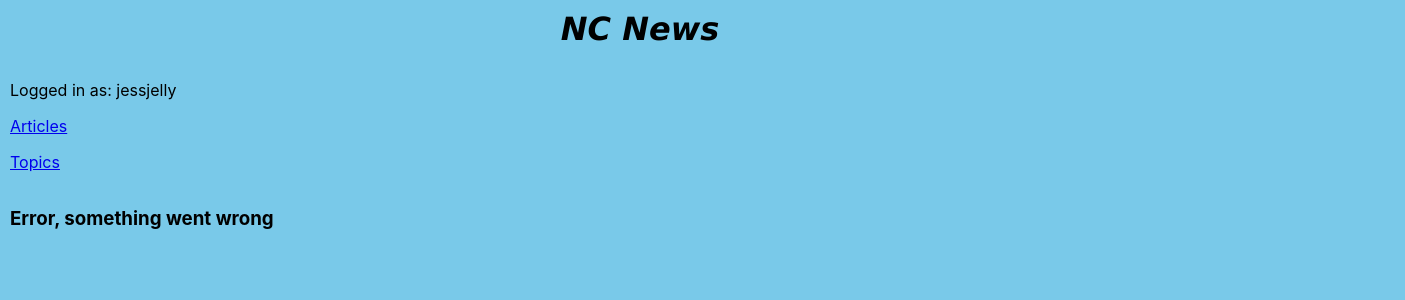
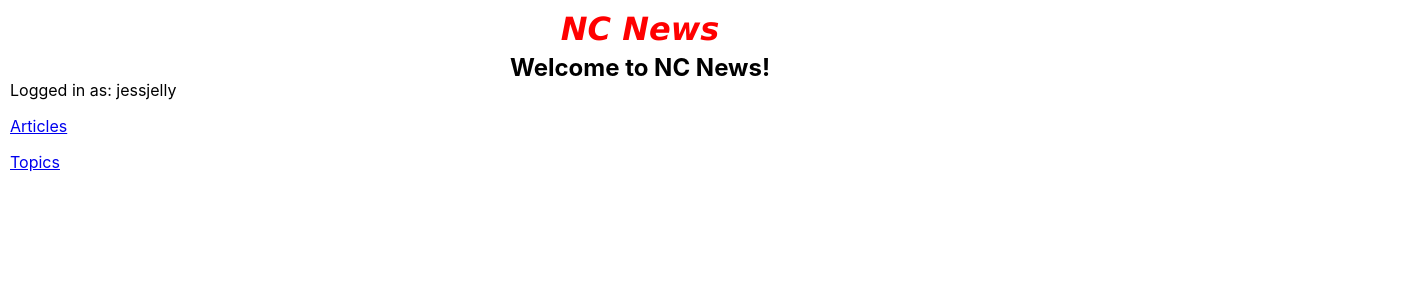
Before and after one commit to keirbetts/fe-nc-news-keir, a React (Create React App) app: page / in a window 1280 px wide. Shown: the top 300 px of the page, 1405 px wide, since content can reach past the window. Built offline with nearby package versions, Linux system fonts and the light colour scheme.

Commit message:
functionality complete

```diff
--- a/src/App.css
+++ b/src/App.css
@@ -1,20 +1,31 @@
 .App {
   text-align: left;
-  /* margin: 10px 10px 10px 10px; */
   display: grid;
   grid-template-rows: 70px;
-  background-color: rgb(121, 201, 233);
+  background-color: white;
   padding: 10px 10px 10px 10px;
 }
 
 body {
-  background-color: rgb(121, 201, 233);
+  background-color: white;
 }
 
 .title {
   margin: 0px auto;
   font-family: Verdana, Geneva, Tahoma, sans-serif;
   font-style: italic;
+  color: red;
+}
+
+/* h1 {
+  border: 3px solid gray;
+  width: 165px;
+  height: 40px;
+} */
+
+#home {
+  text-align: center;
+  margin: -135px;
 }
 
 .App-link {
@@ -22,7 +33,9 @@ body {
 }
 
 .articles {
-  margin: 0px 0px;
+  /* border: 3px solid gray; */
+  /* width: 1400px;
+  margin: 10px 0px; */
 }
 
 .select {
--- a/src/App.js
+++ b/src/App.js
@@ -9,6 +9,7 @@ import SingleArticle from "./Components/SingleArticle";
 import SingleTopic from "./Components/SingleTopic";
 import Commentslist from "./Components/Commentslist";
 import ErrorHandler from "./Components/ErrorHandler";
+import Home from "./Components/Home";
 
 class App extends Component {
   state = {
@@ -21,6 +22,7 @@ class App extends Component {
         Logged in as: {this.state.user}
         <Navbar />
         <Router>
+          <Home path="/" />
           <Articleslist path="/articles" />
           <SingleArticle path="/articles/:article_id" />
           <Topicslist path="/topics" />
@@ -29,7 +31,7 @@ class App extends Component {
             path="/articles/:article_id/comments"
             user={this.state.user}
           />
-          <ErrorHandler default />
+          <ErrorHandler default path="/*" />
         </Router>
       </div>
     );
--- a/src/Components/CommentAdder.jsx
+++ b/src/Components/CommentAdder.jsx
@@ -3,7 +3,7 @@ import * as api from "./api";
 import ErrorHandler from "./ErrorHandler";
 
 class CommentAdder extends Component {
-  state = { body: "", author: "jessjelly", err: false };
+  state = { body: "", author: "jessjelly" };
 
   handleChange = (inputValue, key) => {
     this.setState({ [key]: inputValue });
--- a/src/Components/Commentslist.jsx
+++ b/src/Components/Commentslist.jsx
@@ -53,8 +53,6 @@ class Commentslist extends Component {
     }
   };
 
-  //currentState.comments - event, for connectivity issues on handle delete
-
   render() {
     if (this.state.isLoading) return <Loader />;
     if (this.state.err) return <ErrorHandler err={this.state.err} />;
--- a/src/Components/ErrorHandler.jsx
+++ b/src/Components/ErrorHandler.jsx
@@ -1,9 +1,8 @@
 import React from "react";
 
 const ErrorHandler = ({ err }) => {
-  console.log(err);
   let customErrMsg;
-  if (err !== undefined) {
+  if (err) {
     customErrMsg = err.response.data.msg;
   }
   const errMsg = "Error, something went wrong";
--- /dev/null
+++ b/src/Components/Home.jsx
@@ -0,0 +1,7 @@
+import React from "react";
+
+const Home = () => {
+  return <h2 id="home">Welcome to NC News!</h2>;
+};
+
+export default Home;
```
Also changed, not shown: 1 other file (tests, documents, lock files or other folders).
